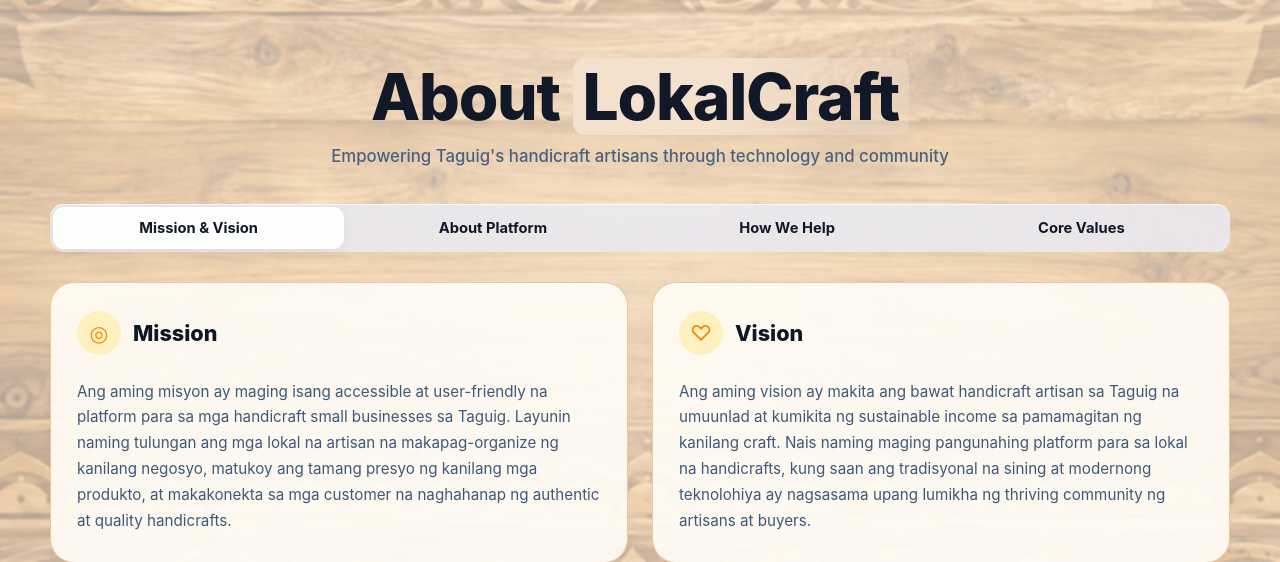
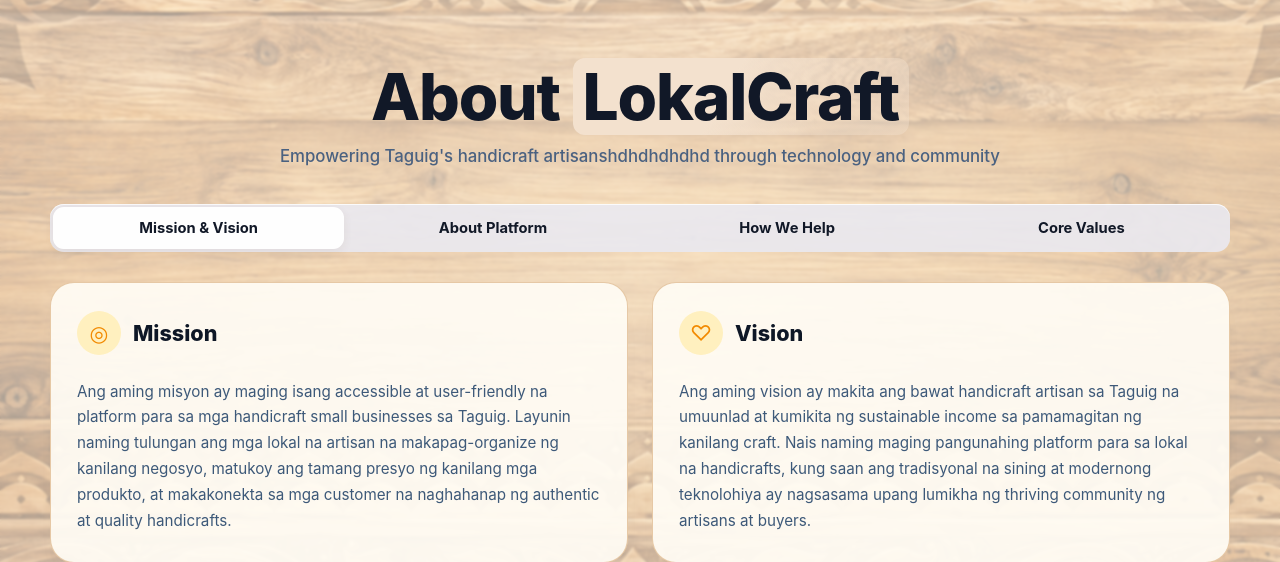
Before and after one commit to nuguid76/LokalCraft, a PHP site: page /about_us.php in a window 1280 px wide. Shown: the part 82-644 px from the top of the page. Run offline with PHP 8.4, Linux system fonts and the light colour scheme.

Commit message:
add changes in about us page

```diff
--- a/about_us.php
+++ b/about_us.php
@@ -441,7 +441,7 @@
     <main class="about-page">
       <section class="page-heading">
         <h1>About <span>LokalCraft</span></h1>
-        <p>Empowering Taguig's handicraft artisans through technology and community</p>
+        <p>Empowering Taguig's handicraft artisanshdhdhdhdhd through technology and community</p>
       </section>
       <div class="tabs-wrap">
         <button class="tab-button active" type="button" data-tab="mission">Mission &amp; Vision</button>
```
